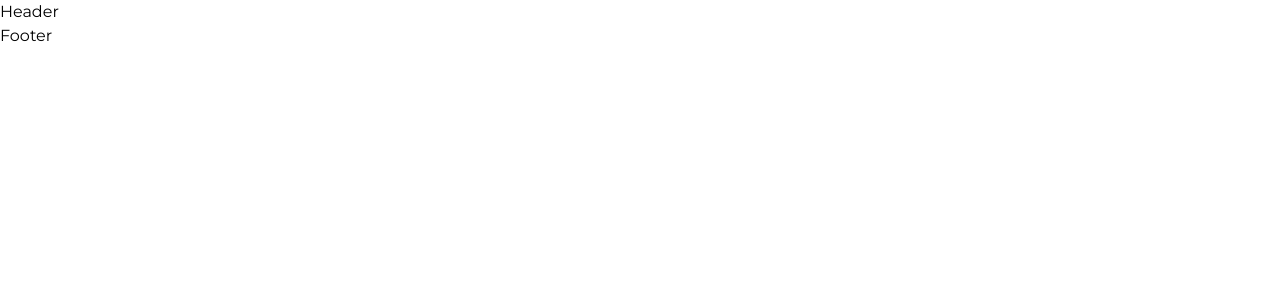
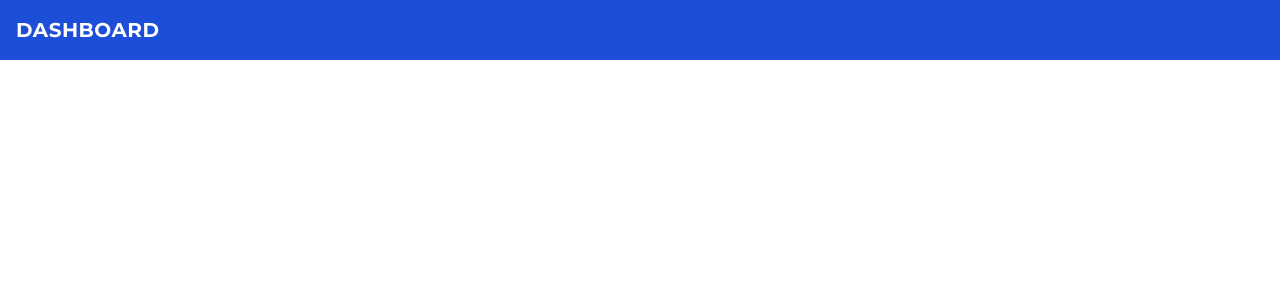
Before and after one commit to Shravankumarkarnati/fb_dashboard, a React (Create React App) app: page / in a window 1280 px wide. Shown: the top 300 px of the page. Built offline with nearby package versions, Linux system fonts and the light colour scheme.

Commit message:
feat(header): added Header for the Dashboard

```diff
--- a/package.json
+++ b/package.json
@@ -57,6 +57,7 @@
     "eslint-plugin-jsx-a11y": "^6.4.1",
     "eslint-plugin-react": "^7.22.0",
     "eslint-plugin-react-hooks": "^4.2.0",
+    "node-sass": "^4.14.1",
     "react-test-renderer": "^17.0.1"
   },
   "config": {
--- /dev/null
+++ b/src/app/components/Header/header.styles.scss
@@ -0,0 +1,6 @@
+.header{
+    @apply flex-1 bg-blue-700 p-4;
+    &-heading{
+        @apply text-xl text-white font-bold cursor-pointer uppercase tracking-wide;
+    }
+}
--- a/src/app/components/Header/header.tsx
+++ b/src/app/components/Header/header.tsx
@@ -1,6 +1,11 @@
-import React from "react";
+import React from 'react';
+import './header.styles.scss';
 
 interface HeaderProps {}
 
-const Header: React.FC<HeaderProps> = () => <div>Header</div>;
+const Header: React.FC<HeaderProps> = () => (
+  <header className="header" data-testid="Header">
+    <h1 className="header-heading">Dashboard</h1>
+  </header>
+);
 export default Header;
--- a/src/app/pages/HomePage/App.tsx
+++ b/src/app/pages/HomePage/App.tsx
@@ -1,13 +1,11 @@
 import React from "react";
-import Footer from "../../components/footer/footer";
 import Header from "../../components/Header/header";
 
 function App() {
   // reportWebVitals(console.log);
   return (
-    <div className="App" data-testid="App">
+    <div className="App h-full w-full flex-col" data-testid="App">
       <Header />
-      <Footer />
     </div>
   );
 }
--- a/tailwind.config.js
+++ b/tailwind.config.js
@@ -1,5 +1,5 @@
 module.exports = {
-  purge: ["./src/**/*.{js,jsx,ts,tsx}", "./public/index.html"],
+  purge: ['./src/**/*.{js,jsx,ts,tsx}', './public/index.html'],
   darkMode: false, // or 'media' or 'class'
   theme: {
     extend: {},
```
Also changed, not shown: .eslintrc.js, 2 other files (tests, documents, lock files or other folders).
